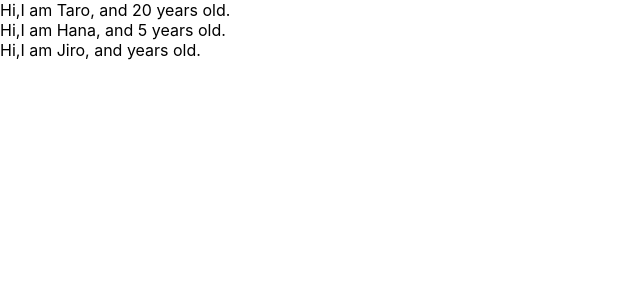
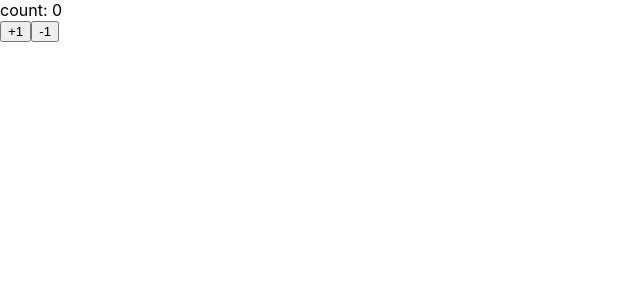
Before and after one commit to peeetaka/react-redux-crud-app, a React (Create React App) app: page / in a window 1280 px wide. Shown: the top 300 px of the page, without its empty margins (0-640 px from the left). Built offline with nearby package versions, Linux system fonts and the light colour scheme.

Commit message:
learn state and setState

```diff
--- a/src/App.js
+++ b/src/App.js
@@ -1,31 +1,30 @@
-import React from 'react';
-import PropTypes from 'prop-types';
+import React, { Component } from 'react';
 
-const App = () => {
+const App = () => (<Counter></Counter>)
 
-  const profiles = [
-    { name: "Taro", age: 20 },
-    { name: "Hana", age: 5 },
-    { name: "Jiro" }
-  ]
-  return (
-    <div>
-      {
-        profiles.map((profile, index) => {
-          return <User name={profile.name} age={profile.age} key={index}/>
-        })
-      }
-    </div>
-  )
-}
+class Counter extends Component {
+  constructor(props) {
+    super(props)
+    this.state = { count: 0 }
+  }
 
-const User = (props) => {
-return <div>Hi,I am {props.name}, and {props.age} years old.</div>
-}
+  handlePulsButton = () => {
+    this.setState({ count: this.state.count + 1 })
+  }
 
-User.propTypes = {
-  name: PropTypes.string,
-  age: PropTypes.number
+  handleMinusButton = () => {
+    this.setState({ count: this.state.count - 1 })
+  }
+
+  render() {
+    return (
+      <React.Fragment>
+        <div>count: { this.state.count }</div>
+        <button onClick={this.handlePulsButton}>+1</button>
+        <button onClick={this.handleMinusButton}>-1</button>
+      </React.Fragment>
+    )
+  }
 }
 
 export default App;
```
